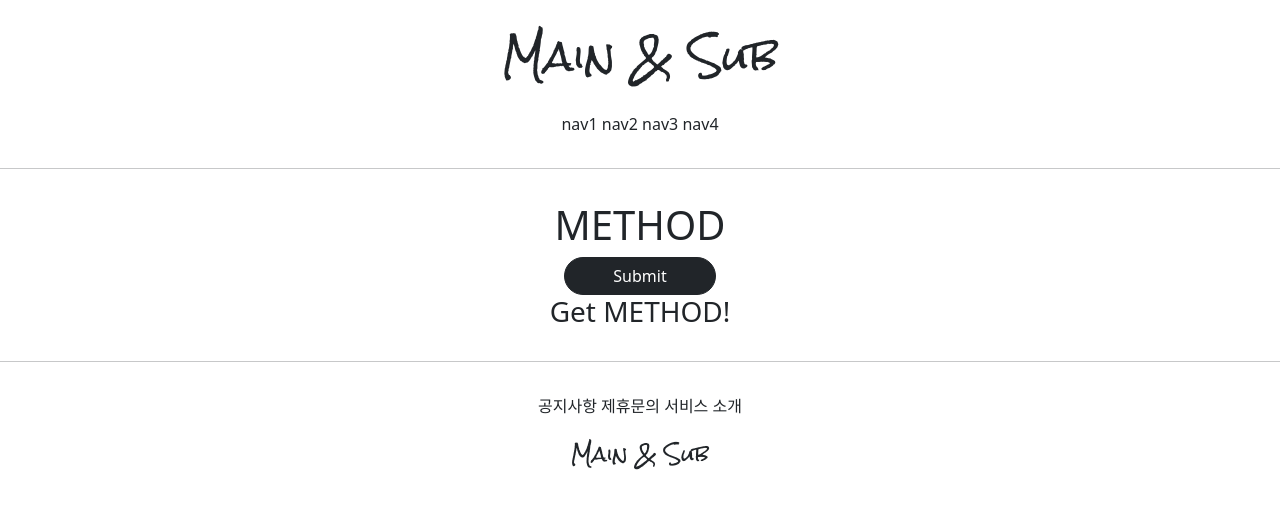
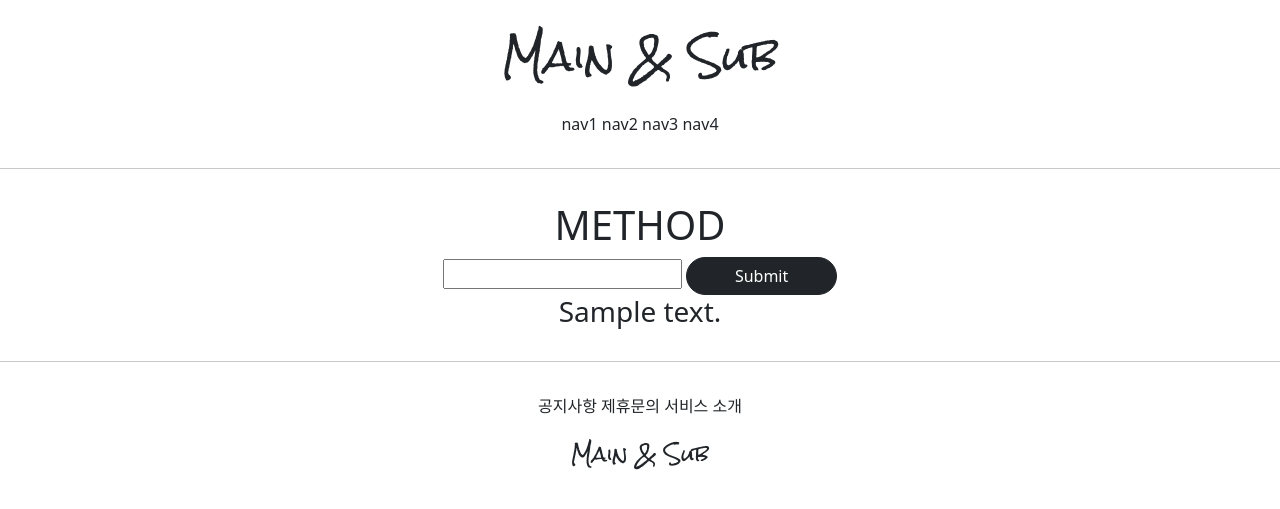
Before and after one commit to xxoellie/gis_1ban-_1, a Django app: page /accounts/hello_world/ in a window 1280 px wide. Shown: the top 509 px of the page. Run offline with Django 3.2, Linux system fonts and the light colour scheme; tables that the repository leaves empty hold one stand-in row (values such as "Sample post"); parts of the project's set-up code (start-up, migrations or seed data) failed here and were passed over.

Commit message:
7/12 class 1 commit 1

```diff
--- a/accountapp/templates/accountapp/hello_world.html
+++ b/accountapp/templates/accountapp/hello_world.html
@@ -20,10 +20,13 @@
 
         <form action="/accounts/hello_world/" method="post">
             {% csrf_token %}
+            <input type="text" name="hello_world_input">
             <input type="submit" class="px-5 btn btn-dark rounded-pill">
         </form>
 
-        <h3>{{ text }}</h3>
+        {% for hello_world in hello_world_list %}
+            <h3>{{ hello_world.text}}</h3>
+        {% endfor %}
     </div>
 
 {% endblock %}
--- a/accountapp/views.py
+++ b/accountapp/views.py
@@ -2,11 +2,23 @@ from django.http import HttpResponse
 from django.shortcuts import render
 
 # Create your views here.
+from accountapp.models import HelloWorld
 
-def hello_world(request) :
+
+def hello_world(request, new_=None) :
     if request.method == 'POST':
+
+        temp = request.POST.get('hello_world_input')
+
+        new_hello_world = HelloWorld()
+        new_hello_world.text = temp
+        new_hello_world.save()
+
+        hello_world_list = HelloWorld.objects.all()
+
         return render(request, 'accountapp/hello_world.html',
-                      context={'text': 'POST METHOD!'})
-    else :
+                      context={'hello_world_list': hello_world_list})
+    else:
+        hello_world_list = HelloWorld.objects.all()
         return render(request, 'accountapp/hello_world.html',
-                      context={'text': 'Get METHOD!'})
+                      context={'hello_world_list': hello_world_list})
```
